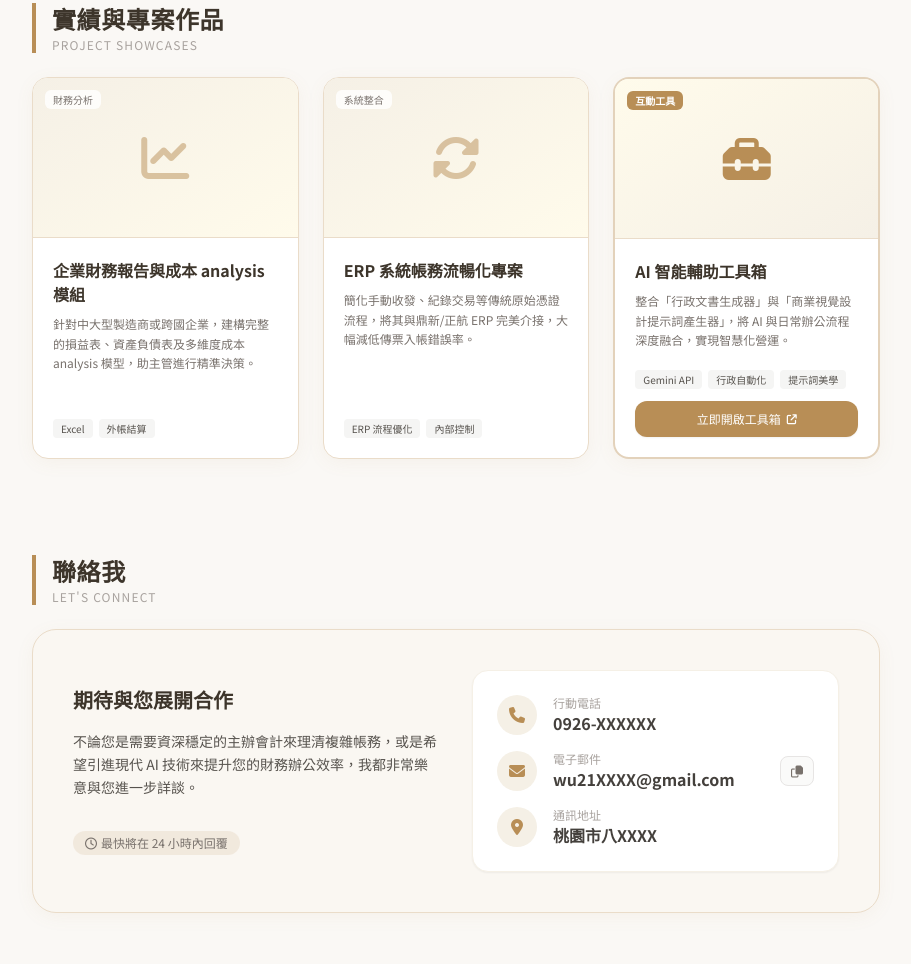
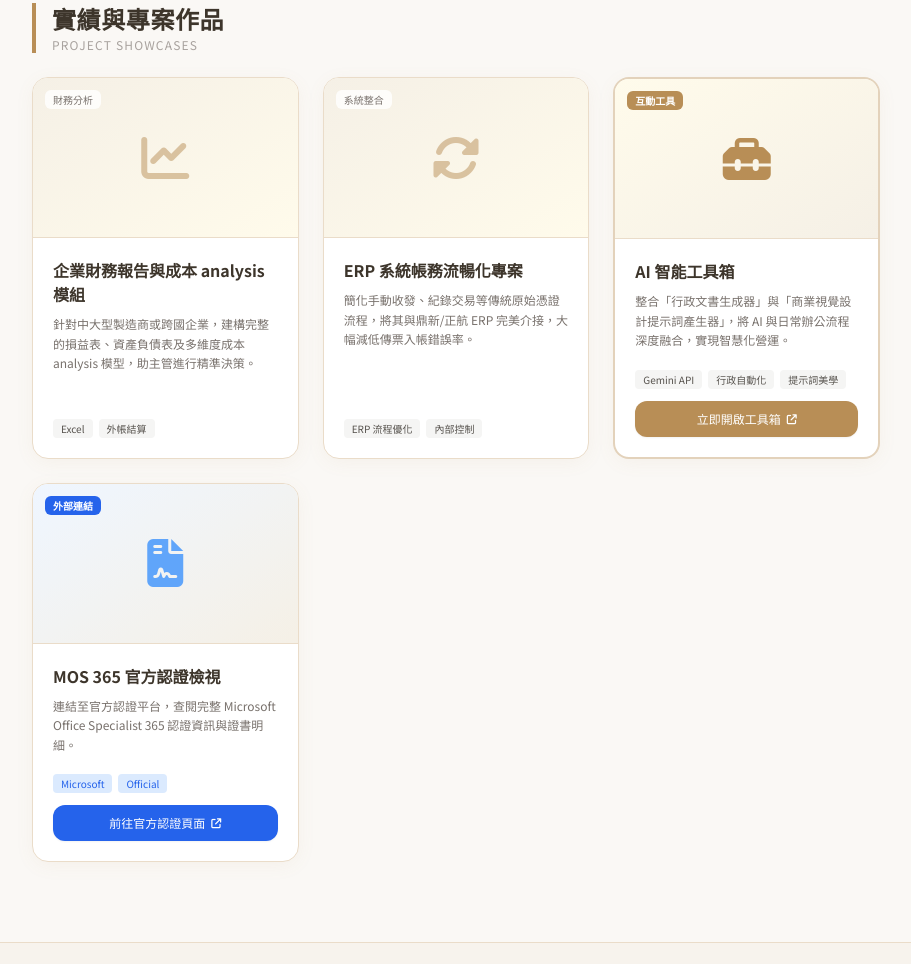
Before and after one commit to wu2136tr-coder/portfolio, a plain HTML site: page index.html in a window 1280 px wide. Shown: the part 1419-2383 px from the top of the page, without its empty margins (184-1095 px from the left). Drawn offline with nearby package versions, Linux system fonts and the light colour scheme.

Commit message:
Update index.html

```diff
--- a/index.html
+++ b/index.html
@@ -228,7 +228,7 @@
                     </div>
                     <div class="p-5 flex-grow flex flex-col justify-between">
                         <div class="space-y-2">
-                            <h3 class="text-base font-bold text-beige-900">AI 智能輔助工具箱</h3>
+                            <h3 class="text-base font-bold text-beige-900">AI 智能工具箱</h3>
                             <p class="text-xs text-stone-500 leading-relaxed">
                                 整合「行政文書生成器」與「商業視覺設計提示詞產生器」，將 AI 與日常辦公流程深度融合，實現智慧化營運。
                             </p>
@@ -247,60 +247,29 @@
                         </div>
                     </div>
                 </div>
-            </div>
-        </section>
 
-        <!-- 5. 聯絡方式 (Contact Info) -->
-        <section id="contact" class="space-y-6 pb-12">
-            <div class="border-l-4 border-accent pl-4">
-                <h2 class="text-2xl font-bold text-beige-900 tracking-wide">聯絡我</h2>
-                <p class="text-xs text-stone-400 uppercase tracking-widest mt-0.5">Let's Connect</p>
-            </div>
-            <div class="bg-[#FAF7F2] rounded-3xl p-6 md:p-10 border border-beige-200 beige-glow">
-                <div class="grid grid-cols-1 md:grid-cols-2 gap-8 items-center">
-                    <div class="space-y-4">
-                        <h3 class="text-xl font-bold text-beige-900">期待與您展開合作</h3>
-                        <p class="text-stone-600 text-sm leading-relaxed">
-                            不論您是需要資深穩定的主辦會計來理清複雜帳務，或是希望引進現代 AI 技術來提升您的財務辦公效率，我都非常樂意與您進一步詳談。
-                        </p>
-                        <div class="pt-4 flex items-center gap-2 text-stone-500">
-                            <span class="text-xs bg-beige-200/50 px-3 py-1 rounded-full"><i class="fa-regular fa-clock mr-1"></i>最快將在 24 小時內回覆</span>
+                <!-- 新增：MOS 365 外部認證入口 -->
+                <div class="bg-white rounded-2xl overflow-hidden border border-beige-200 hover:border-accent beige-glow group flex flex-col h-full transition-all duration-300 hover:-translate-y-1">
+                    <div class="h-40 bg-gradient-to-br from-blue-50 to-beige-100 flex items-center justify-center p-6 border-b border-beige-200 relative">
+                        <i class="fa-solid fa-file-contract text-5xl text-blue-400 group-hover:text-blue-600 group-hover:scale-110 transition-all duration-300"></i>
+                        <span class="absolute top-3 left-3 bg-blue-600 text-white text-[10px] px-2 py-0.5 rounded-md font-bold">外部連結</span>
+                    </div>
+                    <div class="p-5 flex-grow flex flex-col justify-between">
+                        <div class="space-y-2">
+                            <h3 class="text-base font-bold text-beige-900">MOS 365 官方認證檢視</h3>
+                            <p class="text-xs text-stone-500 leading-relaxed">
+                                連結至官方認證平台，查閱完整 Microsoft Office Specialist 365 認證資訊與證書明細。
+                            </p>
                         </div>
-                    </div>
-                    <!-- 聯絡資訊卡片 -->
-                    <div class="bg-white rounded-2xl p-6 border border-beige-100 space-y-4 shadow-sm">
-                        <div class="flex items-center gap-4">
-                            <div class="w-10 h-10 rounded-full bg-beige-100 flex items-center justify-center text-accent">
-                                <i class="fa-solid fa-phone"></i>
+                        <div class="mt-5 space-y-3">
+                            <div class="flex flex-wrap gap-1.5">
+                                <span class="text-[10px] px-2 py-0.5 bg-blue-100 text-blue-600 rounded">Microsoft</span>
+                                <span class="text-[10px] px-2 py-0.5 bg-blue-100 text-blue-600 rounded">Official</span>
                             </div>
-                            <div>
-                                <p class="text-xs text-stone-400">行動電話</p>
-                                <a href="tel:0926XXXXXX" class="text-stone-700 font-bold hover:text-accent transition-colors">0926-XXXXXX</a>
-                            </div>
-                        </div>
-
-                        <div class="flex items-center gap-4">
-                            <div class="w-10 h-10 rounded-full bg-beige-100 flex items-center justify-center text-accent">
-                                <i class="fa-solid fa-envelope"></i>
-                            </div>
-                            <div class="flex-grow">
-                                <p class="text-xs text-stone-400">電子郵件</p>
-                                <a href="mailto:wu21XXXX@gmail.com" class="text-stone-700 font-bold hover:text-accent transition-colors break-all">wu21XXXX@gmail.com</a>
-                            </div>
-                            <!-- 複製信箱按鈕 -->
-                            <button onclick="copyToClipboard('wu21XXXX@gmail.com')" class="text-xs px-2.5 py-1.5 bg-stone-50 hover:bg-beige-100 text-stone-500 rounded-lg border border-stone-200 transition-colors">
-                                <i class="fa-regular fa-copy"></i>
-                            </button>
-                        </div>
-
-                        <div class="flex items-center gap-4">
-                            <div class="w-10 h-10 rounded-full bg-beige-100 flex items-center justify-center text-accent">
-                                <i class="fa-solid fa-location-dot"></i>
-                            </div>
-                            <div>
-                                <p class="text-xs text-stone-400">通訊地址</p>
-                                <p class="text-stone-700 font-bold">桃園市八XXXX</p>
-                            </div>
+                            <a href="https://wu2136tr-coder.github.io/portfolio/mos365.html" target="_blank" class="w-full py-2.5 bg-blue-600 hover:bg-blue-800 text-white font-medium text-xs rounded-xl flex items-center justify-center gap-1.5 transition-colors shadow-sm">
+                                <span>前往官方認證頁面</span>
+                                <i class="fa-solid fa-external-link text-[10px]"></i>
+                            </a>
                         </div>
                     </div>
                 </div>
```
